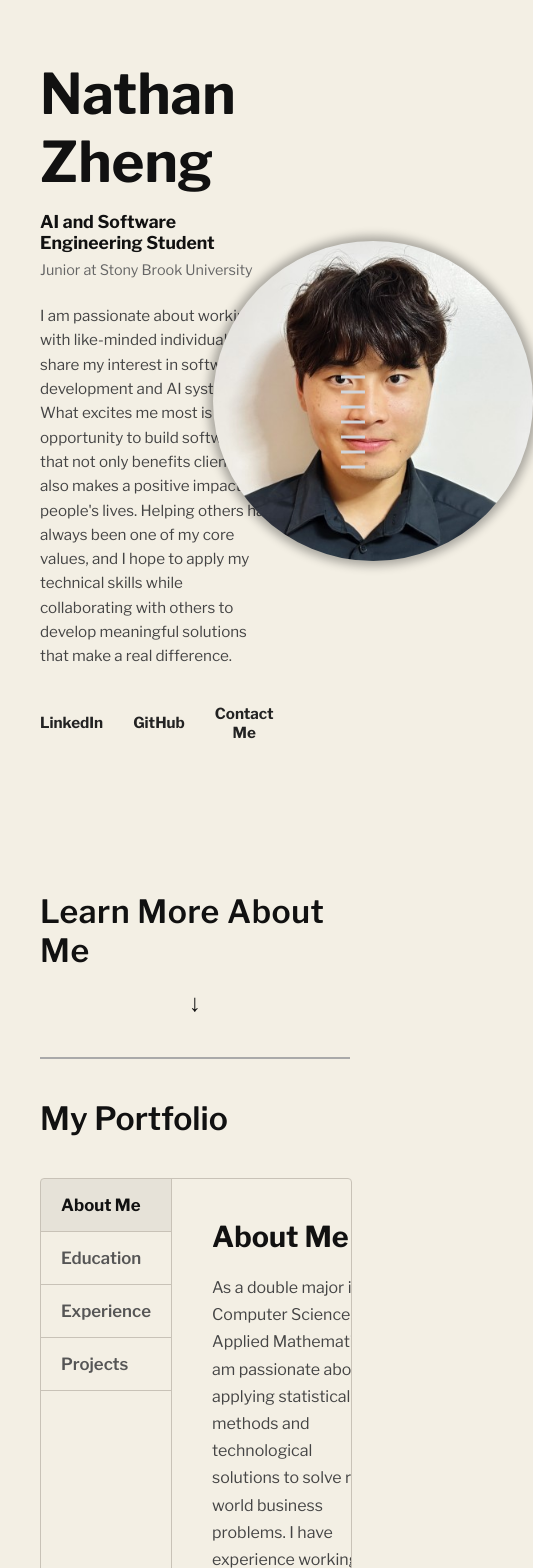
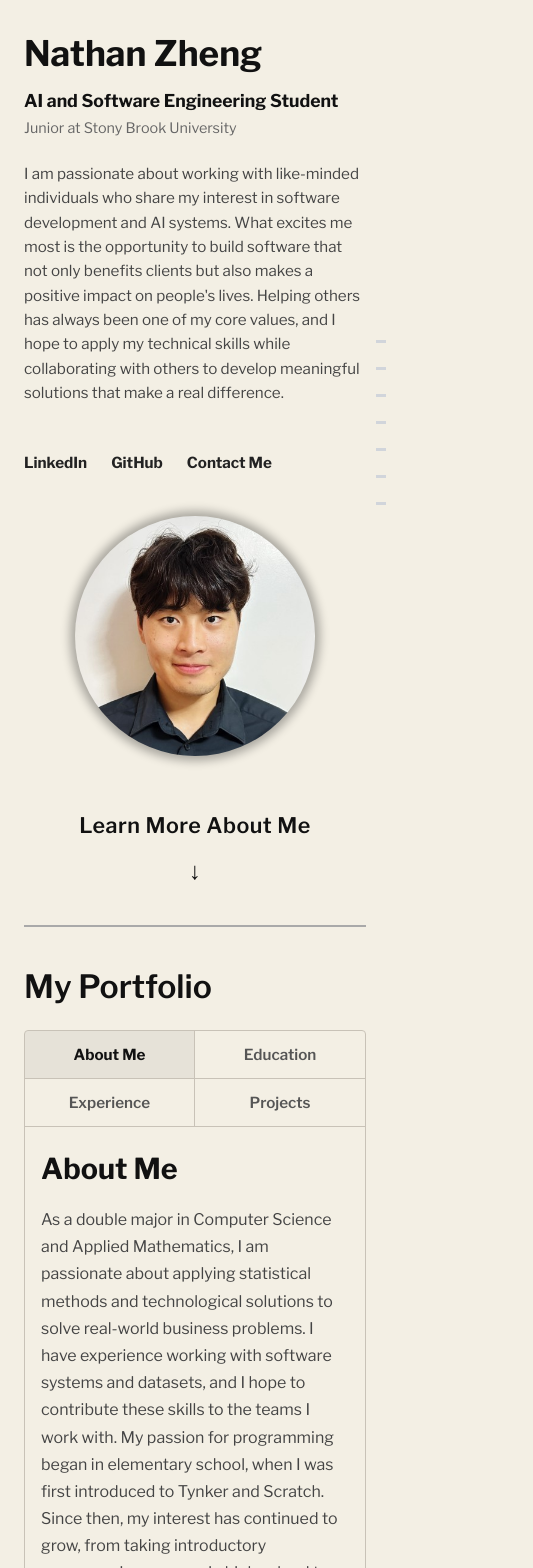
Before and after one commit to nathanz19/NathanZPortfolio, a React (Vite) app in the folder frontend/: page / in a window 390 px wide. Shown: the top 1568 px of the page, 533 px wide, since content can reach past the window. Built offline with nearby package versions, Linux system fonts and the light colour scheme.

Commit message:
added mobile response and new project

```diff
--- a/frontend/src/App.jsx
+++ b/frontend/src/App.jsx
@@ -10,6 +10,7 @@ import './style/Experience.css';
 import './style/Projects.css';
 import './style/AboutMe.css';
 import './style/ContactModal.css';
+import './style/Responsive.css';
 
 import Hero from './components/Hero';
 import PortfolioSection from './components/PortfolioSection';
--- a/frontend/src/components/Experience.jsx
+++ b/frontend/src/components/Experience.jsx
@@ -8,18 +8,19 @@ function AnimatedWorkItem({ children }) {
   useEffect(() => {
     const observer = new IntersectionObserver(
       ([entry]) => {
-        setIsVisible(entry.isIntersecting);
+        setIsVisible(entry.isIntersecting && entry.intersectionRatio >= 0.2);
       },
       { threshold: 0.2, rootMargin: "0px 0px -20px 0px" }
     );
 
-    if (itemRef.current) {
-      observer.observe(itemRef.current);
+    const item = itemRef.current;
+    if (item) {
+      observer.observe(item);
     }
 
     return () => {
-      if (itemRef.current) {
-        observer.unobserve(itemRef.current);
+      if (item) {
+        observer.unobserve(item);
       }
     };
   }, []);
--- a/frontend/src/components/Projects.jsx
+++ b/frontend/src/components/Projects.jsx
@@ -8,18 +8,19 @@ function AnimatedProjectItem({ children }) {
   useEffect(() => {
     const observer = new IntersectionObserver(
       ([entry]) => {
-        setIsVisible(entry.isIntersecting);
+        setIsVisible(entry.isIntersecting && entry.intersectionRatio >= 0.2);
       },
       { threshold: 0.2, rootMargin: "0px 0px -20px 0px" }
     );
 
-    if (itemRef.current) {
-      observer.observe(itemRef.current);
+    const item = itemRef.current;
+    if (item) {
+      observer.observe(item);
     }
 
     return () => {
-      if (itemRef.current) {
-        observer.unobserve(itemRef.current);
+      if (item) {
+        observer.unobserve(item);
       }
     };
   }, []);
@@ -38,6 +39,16 @@ export default function Projects() {
     return (
         <section className="projects-tab-content">
           <h1>My Projects</h1>
+
+          <AnimatedProjectItem>
+              <h3>Reuseme</h3>
+              <p className="project-tech">TypeScript, Next.js, Gemini API, React, Redis, Zustand, PDF.js</p>
+              <span className="project-dates">October 2026 | <a href="https://github.com/nathanz19/Reuseme" target="_blank" rel="noreferrer">GitHub</a> | <a href="https://reuseme-coral.vercel.app/" target="_blank" rel="noreferrer">Link</a> </span>
+              <ul>
+                <li>Formulated a responsive resume editor with React, TypeScript, Tailwind CSS, and dnd-kit, enabling drag-and-drop organization, reusable templates, and PDF/Word exports; demonstrated at a hackathon and received positive feedback from 2 judges on its potential for real-world use.</li>
+                <li>Developed a Next.js AI backend using Gemini and PDF.js to analyze uploaded resume layouts and generate 3 bullet rewrites per request; protected shared AI quota with an Upstash Redis rate limiter enforcing 10 requests per IP per 24 hours, and used the tool to tailor my own resume.</li>
+              </ul>
+          </AnimatedProjectItem>
 
           <AnimatedProjectItem>
               <h3>AI Powered SAS Migration</h3>
--- /dev/null
+++ b/frontend/src/style/Responsive.css
@@ -0,0 +1,262 @@
+/* Keep the desktop design; adapt its spacing and layout to smaller viewports. */
+@media (max-width: 1100px) {
+  .hero-image-container {
+    transform: none;
+  }
+
+  .hero-content,
+  .hero-image-container,
+  .tab-content,
+  .education-info,
+  .about-info {
+    min-width: 0;
+  }
+
+  .tab-sidebar {
+    flex-shrink: 0;
+  }
+
+  .tab-content {
+    overflow-wrap: anywhere;
+  }
+
+  .education-slideshow-container,
+  .school-logo {
+    box-sizing: border-box;
+  }
+}
+
+@media (max-width: 900px) {
+  .portfolio-container {
+    padding: 40px 32px;
+  }
+
+  .hero-section {
+    gap: 28px;
+  }
+
+  .hero-image-container {
+    flex: 0 0 auto;
+  }
+
+  .profile-circle {
+    width: 240px;
+    height: 240px;
+  }
+
+  .tab-sidebar {
+    width: 160px;
+  }
+
+  .tab-content {
+    padding: 24px;
+  }
+
+  .education-header {
+    gap: 20px;
+  }
+
+  .education-logo-container {
+    width: 100px;
+  }
+
+  .page-scroll-indicator {
+    right: 8px;
+  }
+
+  .scroll-line {
+    width: 12px;
+  }
+}
+
+@media (max-width: 640px) {
+  .portfolio-container {
+    padding: 32px 24px;
+  }
+
+  .hero-section {
+    flex-direction: column;
+    align-items: stretch;
+    gap: 32px;
+  }
+
+  .hero-content {
+    max-width: none;
+  }
+
+  .hero-content h1 {
+    font-size: clamp(2rem, 9vw, 3.5rem);
+  }
+
+  .hero-image-container {
+    justify-content: center;
+  }
+
+  .profile-circle {
+    width: min(240px, 100%);
+    height: auto;
+    aspect-ratio: 1;
+    object-fit: cover;
+  }
+
+  .social-button-flex {
+    flex-wrap: wrap;
+    gap: 12px 24px;
+  }
+
+  .contact-btn,
+  .linkedin-btn,
+  .github-btn {
+    min-height: 44px;
+  }
+
+  .scroll-prompt {
+    margin-top: 56px;
+    text-align: center;
+  }
+
+  .scroll-prompt p {
+    font-size: clamp(1.25rem, 5.5vw, 2rem);
+  }
+
+  .vertical-tab-layout {
+    box-sizing: border-box;
+    flex-direction: column;
+    margin-top: 24px;
+  }
+
+  .tab-sidebar {
+    display: grid;
+    grid-template-columns: repeat(2, minmax(0, 1fr));
+    width: 100%;
+    border-right: none;
+  }
+
+  .tab-btn {
+    padding: 14px 12px;
+    text-align: center;
+    font-size: 0.95rem;
+  }
+
+  .tab-btn:nth-child(odd) {
+    border-right: 1px solid #c8c2b7;
+  }
+
+  .tab-content {
+    padding: 24px 16px;
+  }
+
+  .education-header,
+  .about-header {
+    flex-direction: column;
+    gap: 16px;
+  }
+
+  .education-logo-container {
+    width: 100px;
+    align-self: center;
+  }
+
+  .work-item,
+  .project-item {
+    padding: 18px 14px;
+  }
+
+  /* Keep the sliding track and allow long captions to grow below it. */
+  .education-slideshow-container {
+    height: auto;
+  }
+
+  .image-slider-container {
+    height: clamp(180px, 55vw, 300px);
+    flex-shrink: 0;
+  }
+
+  .slide-caption {
+    box-sizing: border-box;
+    height: auto;
+    min-height: 72px;
+    padding: 12px 0;
+  }
+
+  .slide-caption p {
+    padding: 0 12px;
+    line-height: 1.5;
+  }
+
+  .slide-arrow {
+    top: calc(clamp(180px, 55vw, 300px) / 2);
+    min-width: 44px;
+    min-height: 44px;
+    padding: 8px;
+  }
+
+  .slide-date {
+    top: 8px;
+    left: 8px;
+    font-size: 0.75rem;
+    padding: 5px 8px;
+  }
+
+  .page-scroll-indicator {
+    right: 4px;
+    gap: 0;
+    z-index: 100;
+  }
+
+  /* Expand touch targets without changing the visible progress lines. */
+  .scroll-line {
+    box-sizing: content-box;
+    width: 10px;
+    border-top: 12px solid transparent;
+    border-bottom: 12px solid transparent;
+    background-clip: content-box;
+  }
+
+  .modal-overlay {
+    box-sizing: border-box;
+    width: 100%;
+    height: 100dvh;
+    padding: 16px;
+    overflow-y: auto;
+  }
+
+  .modal-content {
+    box-sizing: border-box;
+    width: 400px;
+    max-width: 100%;
+    max-height: calc(100dvh - 32px);
+    overflow-y: auto;
+    padding: 28px 20px;
+  }
+
+  .modal-content h2 {
+    padding-right: 24px;
+  }
+
+  .contact-form input,
+  .contact-form textarea {
+    min-width: 0;
+    font-size: 1rem;
+  }
+
+  .contact-form textarea {
+    resize: vertical;
+  }
+}
+
+/* Keep the contact form reachable on short landscape screens, too. */
+@media (max-height: 600px) {
+  .modal-overlay {
+    box-sizing: border-box;
+    height: 100dvh;
+    padding: 16px;
+    overflow-y: auto;
+  }
+
+  .modal-content {
+    box-sizing: border-box;
+    max-height: calc(100dvh - 32px);
+    overflow-y: auto;
+  }
+}
```
